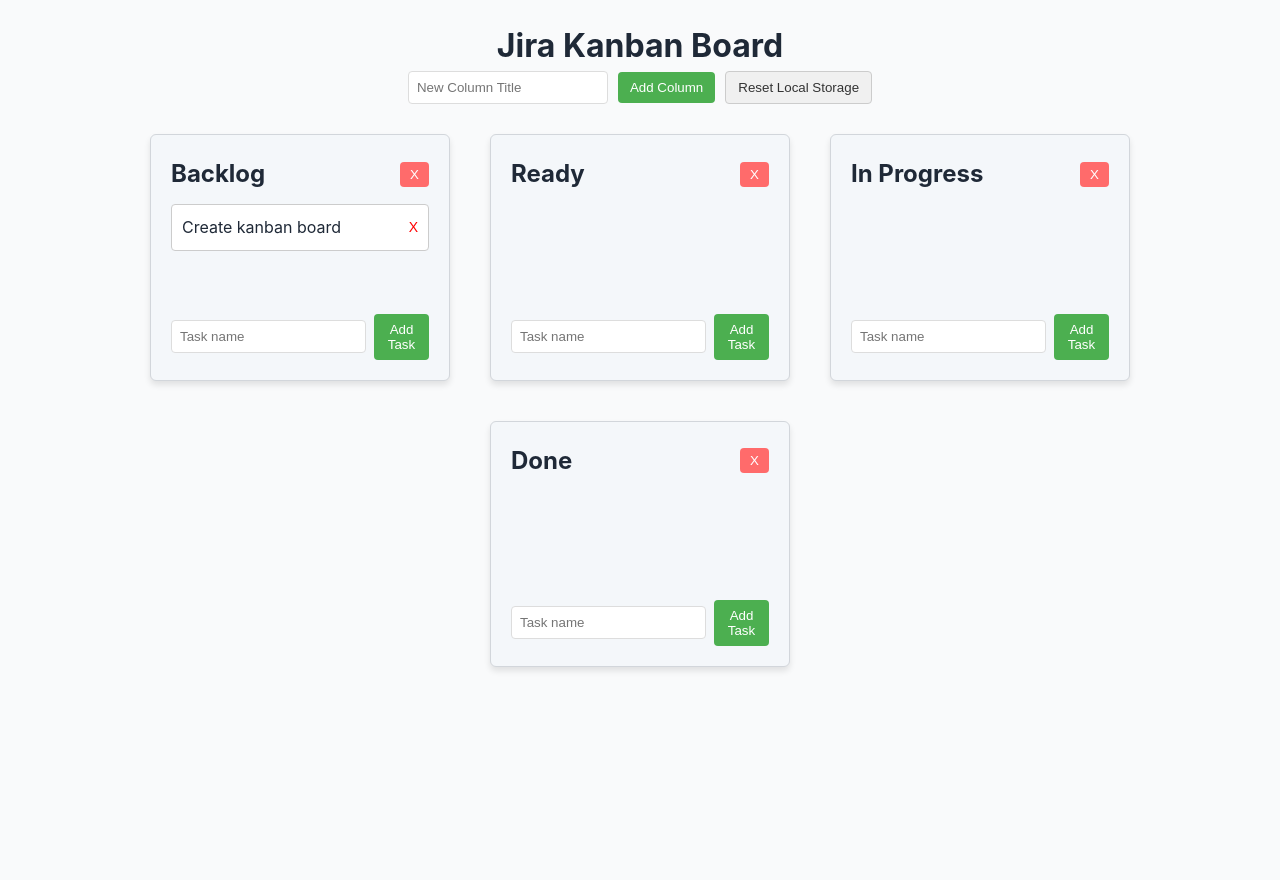
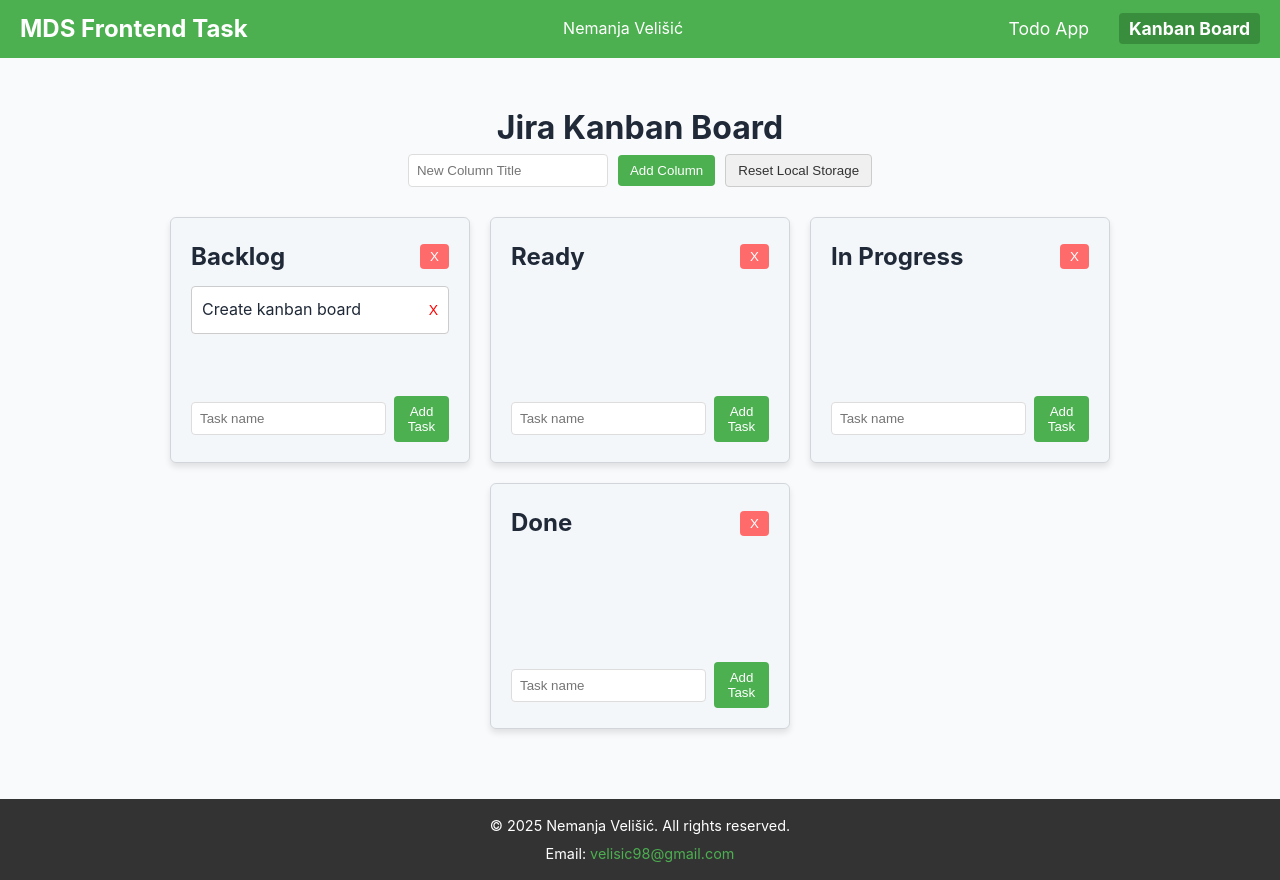
Before and after one commit to nemanjavelisic/mds-frontend-task, a Vue app: page /kanban in a window 1280 px wide. Before the commit the page ends 800 px from the top, so only its background shows below. Built offline with nearby package versions, Linux system fonts and the light colour scheme.

Commit message:
Improving UI and UX by adding Header, Footer and styling

```diff
--- a/src/App.vue
+++ b/src/App.vue
@@ -1,13 +1,19 @@
 <template>
   <div id="app">
-    <router-view />
+    <Header />
+    <main class="main-content">
+      <router-view />
+    </main>
     <TaskModal v-if="store.isModalOpen" />
+    <Footer />
   </div>
 </template>
 
 <script setup lang="ts">
 import { useKanbanStore } from "@/stores/kanbanStore";
 import TaskModal from "@/components/KanbanComponents/TaskModal.vue";
+import Header from "./components/Header.vue";
+import Footer from "./components/Footer.vue";
 
 const store = useKanbanStore();
 </script>
@@ -18,4 +24,8 @@
   flex-direction: column;
   min-height: 100vh;
 }
+
+.main-content {
+  flex: 1;
+}
 </style>
--- /dev/null
+++ b/src/components/Footer.vue
@@ -0,0 +1,39 @@
+<template>
+  <footer class="footer">
+    <div class="footer-content">
+      <span>&copy; 2025 Nemanja Velišić. All rights reserved.</span>
+      <span
+        >Email:
+        <a href="mailto:velisic98@gmail.com">velisic98@gmail.com</a></span
+      >
+    </div>
+  </footer>
+</template>
+
+<script setup lang="ts"></script>
+
+<style scoped>
+.footer {
+  background-color: #333;
+  color: #fff;
+  padding: 15px 20px;
+  text-align: center;
+  margin-top: 40px;
+}
+
+.footer-content {
+  display: flex;
+  flex-direction: column;
+  gap: 5px;
+  font-size: 0.9rem;
+}
+
+.footer-content a {
+  color: #4caf50;
+  text-decoration: none;
+}
+
+.footer-content a:hover {
+  text-decoration: underline;
+}
+</style>
--- /dev/null
+++ b/src/components/Header.vue
@@ -0,0 +1,66 @@
+<template>
+  <nav class="header">
+    <div class="header-logo">MDS Frontend Task</div>
+    <div class="header-name">Nemanja Velišić</div>
+    <ul class="header-links">
+      <li>
+        <router-link to="/" class="header-link" active-class="active-link">
+          Todo App
+        </router-link>
+      </li>
+      <li>
+        <router-link
+          to="/kanban"
+          class="header-link"
+          active-class="active-link"
+        >
+          Kanban Board
+        </router-link>
+      </li>
+    </ul>
+  </nav>
+</template>
+
+<script setup lang="ts"></script>
+
+<style scoped>
+.header {
+  display: flex;
+  align-items: center;
+  justify-content: space-between;
+  background-color: #4caf50;
+  padding: 10px 20px;
+  color: white;
+}
+
+.header-logo {
+  font-size: 1.5rem;
+  font-weight: bold;
+}
+
+.header-links {
+  list-style: none;
+  display: flex;
+  gap: 20px;
+  margin: 0;
+  padding: 0;
+}
+
+.header-link {
+  color: white;
+  text-decoration: none;
+  font-size: 1.1rem;
+  padding: 5px 10px;
+  border-radius: 4px;
+  transition: background 0.3s;
+}
+
+.header-link:hover {
+  text-decoration: underline;
+}
+
+.active-link {
+  background-color: #388e3c;
+  font-weight: bold;
+}
+</style>
--- a/src/components/KanbanComponents/KanbanBoard.vue
+++ b/src/components/KanbanComponents/KanbanBoard.vue
@@ -56,7 +56,6 @@
 }
 .columns {
   display: flex;
-  gap: 20px;
   flex-wrap: wrap;
   justify-content: center;
   margin-top: 20px;
```
